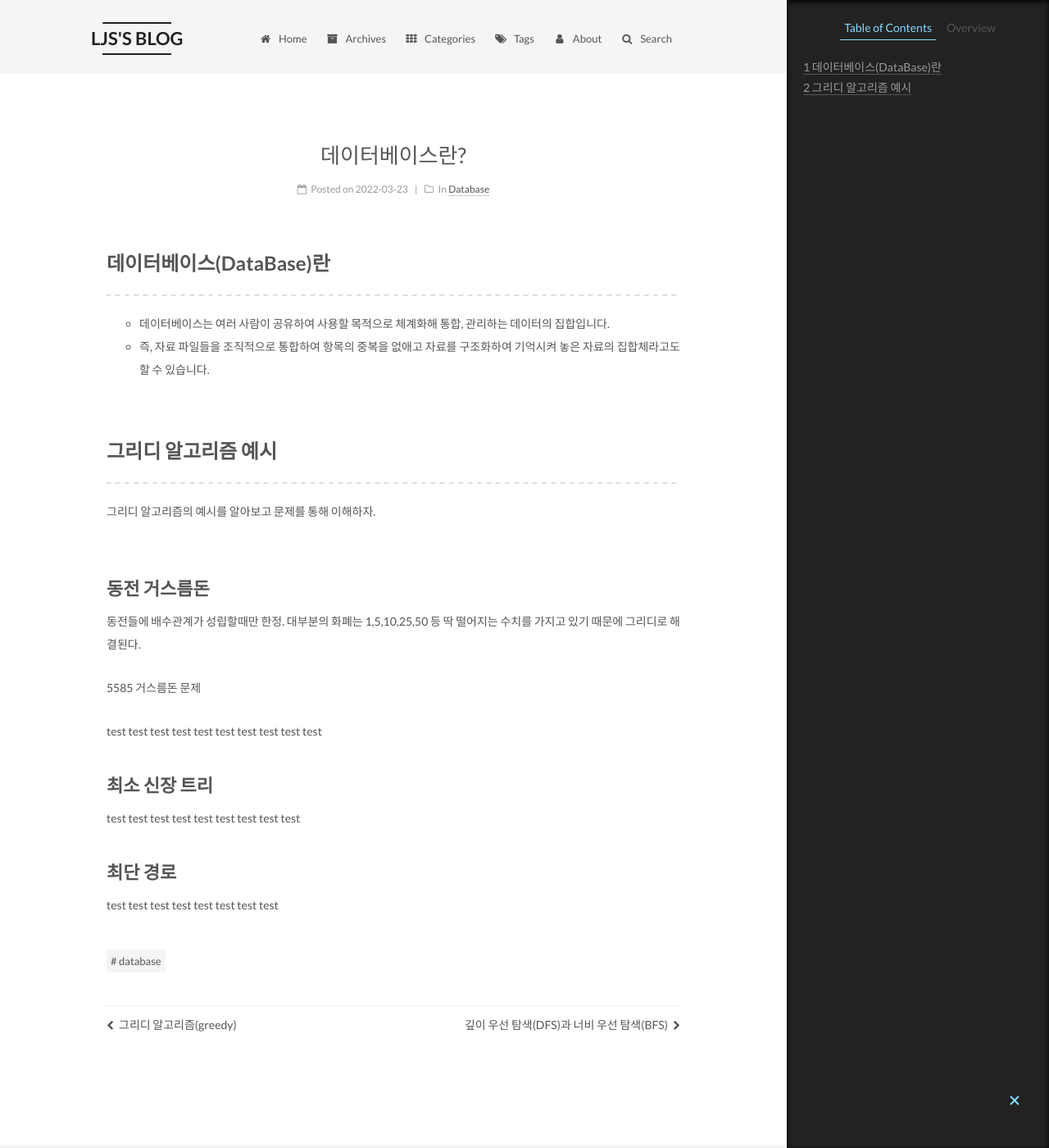
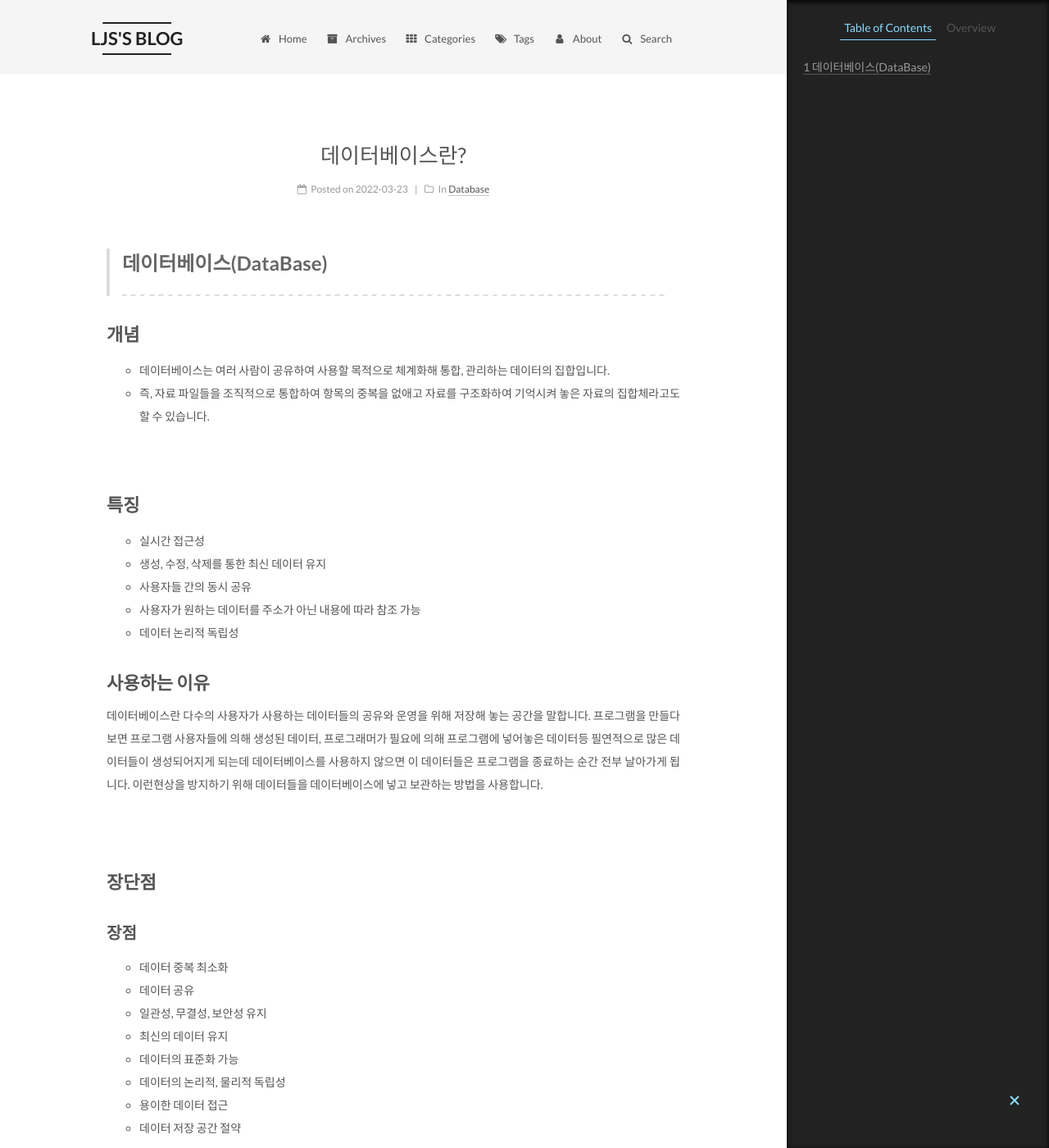
Before and after one commit to Lee-jisang/Lee-jisang.github.io, a Jekyll site: the page built from _posts/Database/2022-03-10-DataBase.md, in a window 1280 px wide and 1400 px high. Shown: the whole window at 82% size. Built offline with Jekyll 4.4.1, drawn with Linux system fonts in a browser that asks for light colours; some of the changed text lies outside the part shown.

Commit message:
Update 2022-03-10-DataBase.md

```diff
--- a/_posts/Database/2022-03-10-DataBase.md
+++ b/_posts/Database/2022-03-10-DataBase.md
@@ -12,64 +12,51 @@ tags:
 
 
 
-# 데이터베이스(DataBase)란
 
+> # 데이터베이스(DataBase)
 ---
+
+## 개념
 
 - 데이터베이스는 여러 사람이 공유하여 사용할 목적으로 체계화해 통합, 관리하는 데이터의 집합입니다.
 - 즉, 자료 파일들을 조직적으로 통합하여 항목의 중복을 없애고 자료를 구조화하여 기억시켜 놓은 자료의 집합체라고도 할 수 있습니다.
 
+<br />
+
+
+## 특징
+
+- 실시간 접근성
+- 생성, 수정, 삭제를 통한 최신 데이터 유지
+- 사용자들 간의 동시 공유
+- 사용자가 원하는 데이터를 주소가 아닌 내용에 따라 참조 가능
+- 데이터 논리적 독립성
+
+## 사용하는 이유
+
+데이터베이스란 다수의 사용자가 사용하는 데이터들의 공유와 운영을 위해 저장해 놓는 공간을 말합니다. 프로그램을 만들다보면 프로그램 사용자들에 의해 생성된 데이터, 프로그래머가 필요에 의해 프로그램에 넣어놓은 데이터등 필연적으로 많은 데이터들이 생성되어지게 되는데 데이터베이스를 사용하지 않으면 이 데이터들은 프로그램을 종료하는 순간 전부 날아가게 됩니다. 이런현상을 방지하기 위해 데이터들을 데이터베이스에 넣고 보관하는 방법을 사용합니다.
 
 <br />
 
+## 장단점
 
+### 장점
 
+- 데이터 중복 최소화
+- 데이터 공유
+- 일관성, 무결성, 보안성 유지
+- 최신의 데이터 유지
+- 데이터의 표준화 가능
+- 데이터의 논리적, 물리적 독립성
+- 용이한 데이터 접근
+- 데이터 저장 공간 절약
 
-# 그리디 알고리즘 예시
+### 단점
 
----
+- 데이터베이스 전문가 필요
+- 많은 비용 부담
+- 데이터 백업과 복구가 어려움
+- 시스템의 복잡성
+- 대용량 디스크로 액세스가 집중되면 과부하 발생
 
-그리디 알고리즘의 예시를 알아보고 문제를 통해 이해하자.
 <br />
-<br />
-
-## 동전 거스름돈
-
-동전들에 배수관계가 성립할때만 한정.
-대부분의 화폐는 1,5,10,25,50 등 딱 떨어지는 수치를 가지고 있기 때문에 그리디로 해결된다.
-
-5585 거스름돈 문제
-
-
-test
-test
-test
-test
-test
-test
-test
-test
-test
-test
-
-## 최소 신장 트리
-test
-test
-test
-test
-test
-test
-test
-test
-test
-
-## 최단 경로
-
-test
-test
-test
-test
-test
-test
-test
-test
```
